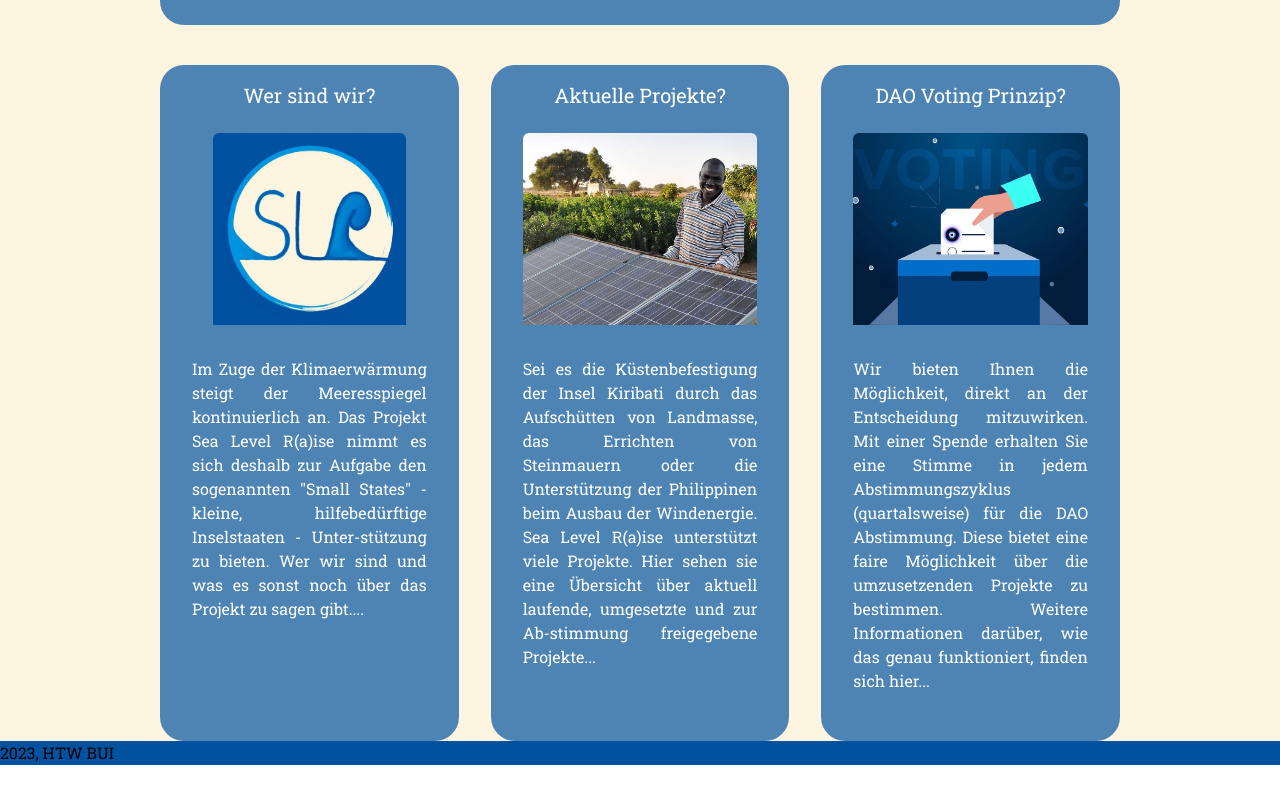
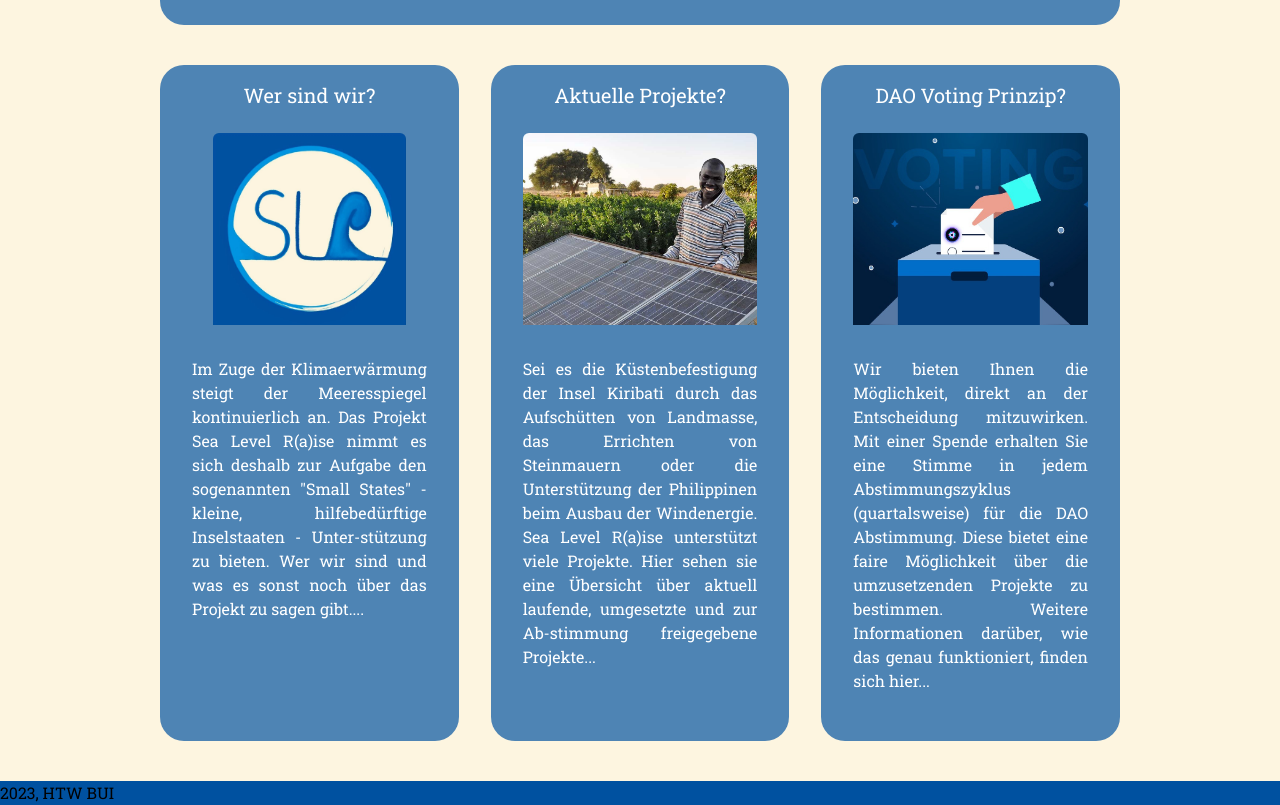
Before and after one commit to Sealevelraise/SLR, a Nuxt app in the folder nuxt/: page / in a window 1280 px wide. Shown: the part 2111-2916 px from the top of the page. Before the commit the page ends 2876 px from the top, so only its background shows below. Built offline with nearby package versions, Linux system fonts and the light colour scheme.

Commit message:
add margin-top for footer

```diff
--- a/nuxt/components/FooterMain.vue
+++ b/nuxt/components/FooterMain.vue
@@ -1,5 +1,5 @@
 <template>
-  <div class="bg-slr-blue h-30">
+  <div class="bg-slr-blue h-30 mt-10">
     <p>2023, HTW BUI</p>
   </div>
 </template>
```
